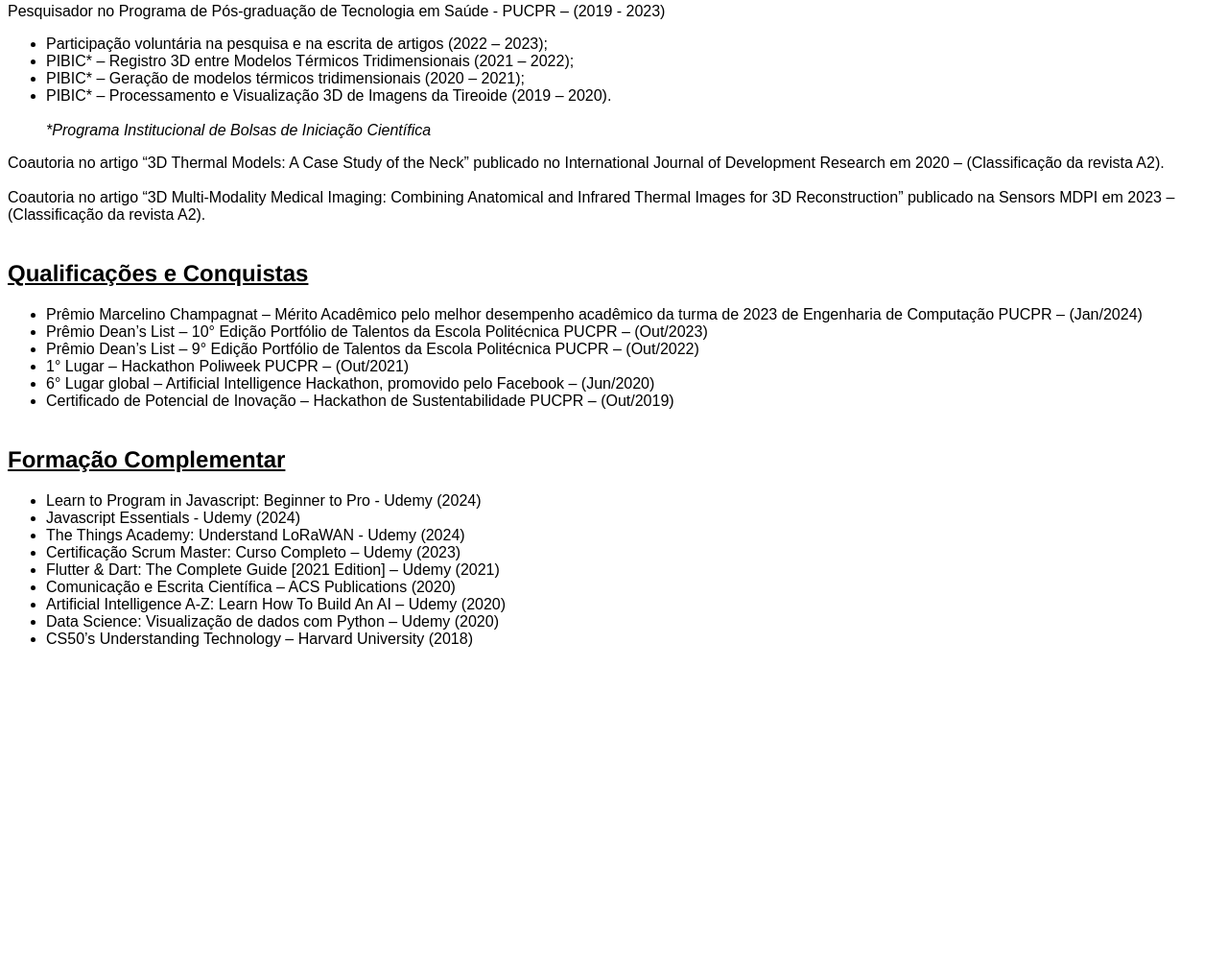
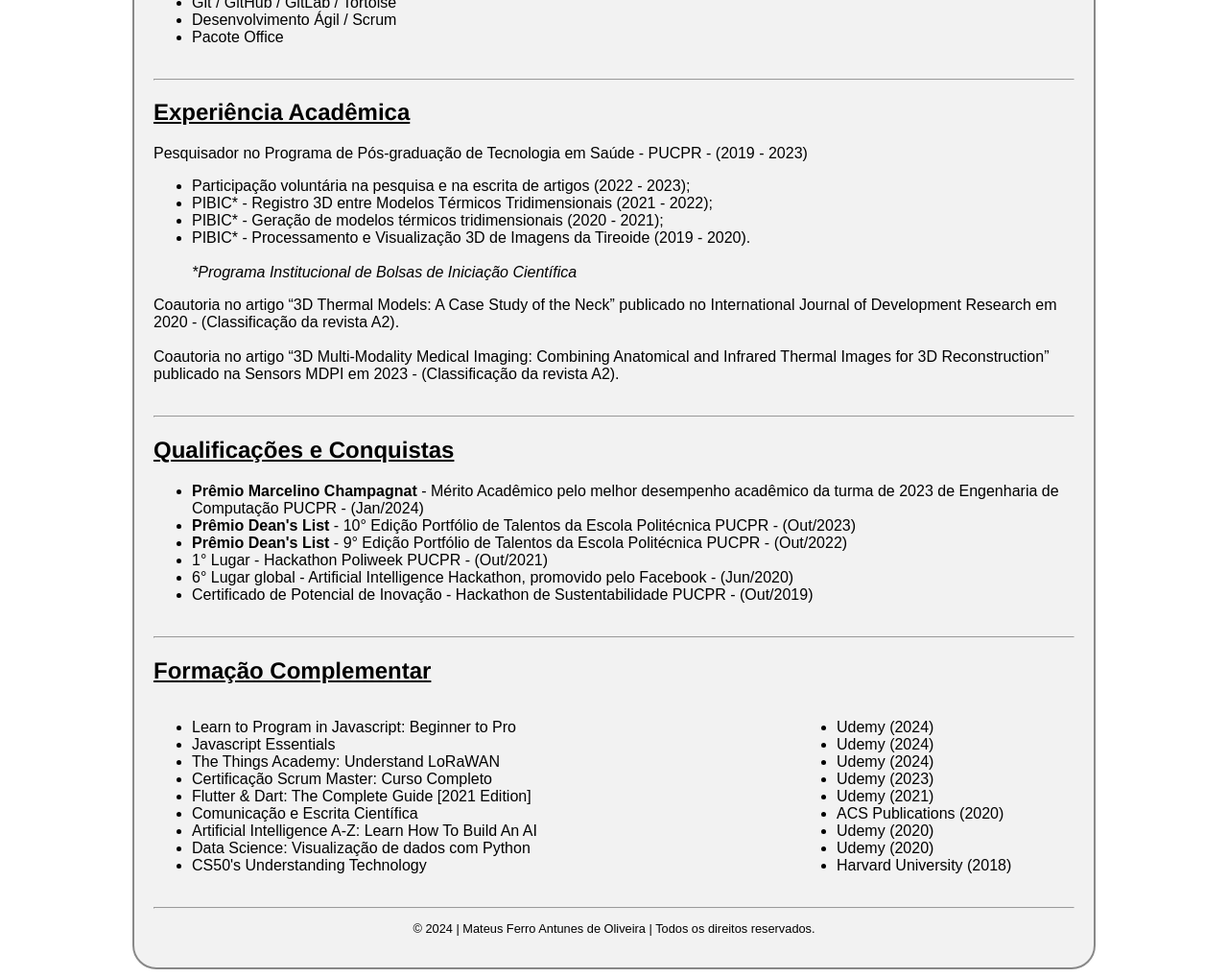
Before and after one commit to MateusFerroAntunesdeOliveira/Portfolio_js, a plain HTML site: page index.html in a window 1280 px wide. Shown: the part 1618-2636 px from the top of the page at 96% size. Before the commit the page ends 2327 px from the top, so only its background shows below. Drawn offline with Linux system fonts and the light colour scheme.

Commit message:
feat: adiciona sombra e footer, altera formação complementar para ter duas colunas,

```diff
--- a/index.html
+++ b/index.html
@@ -11,8 +11,12 @@
 
 <body>
 
+    <div class="container_central">
+
+        <div class="sombra">
             <h1>Mateus Ferro Antunes de Oliveira</h1>
             <p> <img src="assets/profilePicture.jpg" alt="Mateus Ferro" width="150" height="200"> </p>
+        </div>
 
 
         <h2>Contato</h2>
@@ -27,7 +31,7 @@
             </dd>
             <br>
         </dl>
-
+        <hr>
 
         <h2>Formação Acadêmica</h2>
         <dl>
@@ -38,11 +42,12 @@
             </dd>
             <br>
         </dl>
+        <hr>
 
 
         <h2>Experiência Profissional</h2>
         <ul>
-        <li>Scrum Master da <b>Siemens</b> – (Jan/2023 – Fev/2024)</li>
+            <li>Scrum Master da <b>Siemens</b> - (Jan/2023 - Fev/2024)</li>
             <ul>
                 <li>Liderança na implementação de metodologias ágeis;</li>
                 <li>Coordenação e estruturação de atividades de planejamento;</li>
@@ -52,7 +57,7 @@
                     com satisfação constante do cliente e melhora na produtividade da equipe.</li><br>
             </ul>
 
-        <li>Analista de Desenvolvimento de Sistemas da <b>Siemens</b> – (Jul/2022 – Fev/2024)</li>
+            <li>Analista de Desenvolvimento de Sistemas da <b>Siemens</b> - (Jul/2022 - Fev/2024)</li>
             <ul>
                 <li>Criação de um sistema de comunicação a partir de um sistema legado;</li>
                 <li>Atuação em diferentes projetos e concessionárias do ramo energético do Brasil;</li>
@@ -61,7 +66,7 @@
                     clientes, melhora de performance e de usabilidade na migração do sistema legado.</li><br>
             </ul>
 
-        <li>Estagiário em Engenharia de Computação da <b>Siemens</b> – (Jan/2022 – Jul/2022)</li>
+            <li>Estagiário em Engenharia de Computação da <b>Siemens</b> - (Jan/2022 - Jul/2022)</li>
             <ul>
                 <li>Contato e reuniões com clientes;</li>
                 <li>Implementação de soluções voltadas ao ramo energético;</li>
@@ -69,7 +74,7 @@
                 <li><b>Principais resultados:</b> Entrega de sistemas de comunicação cliente e empresa.</li><br>
             </ul>
 
-        <li>Cofundador, Sócio e Desenvolvedor da <b>Opfinds</b> – (Out/2019 – Jun/2022)</li>
+            <li>Cofundador, Sócio e Desenvolvedor da <b>Opfinds</b> - (Out/2019 - Jun/2022)</li>
             <ul>
                 <li>Desenvolvimento de aplicações em Flutter;</li>
                 <li>Cofundador da Startup dentro da PUCPR e do espaço de empreendedorismo e
@@ -78,14 +83,16 @@
                     diversas e em questões mercadológicas no estudo do cliente e do mercado.</li><br>
             </ul>
         </ul>
+        <hr>
 
 
         <h2>Idiomas</h2>
         <ul>
-        <li>Português – Nativo</li>
-        <li>Inglês – Intermediário / pré-avançado</li>
+            <li>Português - Nativo</li>
+            <li>Inglês - Intermediário / pré-avançado</li>
             <br>
         </ul>
+        <hr>
 
 
         <h2>Conhecimento em Software</h2>
@@ -105,54 +112,83 @@
             <li>Pacote Office</li>
             <br>
         </ul>
+        <hr>
 
 
         <h2>Experiência Acadêmica</h2>
         <p>
-        Pesquisador no Programa de Pós-graduação de Tecnologia em Saúde - PUCPR – (2019 - 2023)<br>
+            Pesquisador no Programa de Pós-graduação de Tecnologia em Saúde - PUCPR - (2019 - 2023)<br>
 
         <ul>
-        <li>Participação voluntária na pesquisa e na escrita de artigos (2022 – 2023);</li>
-        <li>PIBIC* – Registro 3D entre Modelos Térmicos Tridimensionais (2021 – 2022);</li>
-        <li>PIBIC* – Geração de modelos térmicos tridimensionais (2020 – 2021);</li>
-        <li>PIBIC* – Processamento e Visualização 3D de Imagens da Tireoide (2019 – 2020).</li><br>
+            <li>Participação voluntária na pesquisa e na escrita de artigos (2022 - 2023);</li>
+            <li>PIBIC* - Registro 3D entre Modelos Térmicos Tridimensionais (2021 - 2022);</li>
+            <li>PIBIC* - Geração de modelos térmicos tridimensionais (2020 - 2021);</li>
+            <li>PIBIC* - Processamento e Visualização 3D de Imagens da Tireoide (2019 - 2020).</li><br>
             <i>*Programa Institucional de Bolsas de Iniciação Científica</i><br>
         </ul>
         Coautoria no artigo “3D Thermal Models: A Case Study of the Neck” publicado no International
-    Journal of Development Research em 2020 – (Classificação da revista A2).<br><br>
+        Journal of Development Research em 2020 - (Classificação da revista A2).<br><br>
         Coautoria no artigo “3D Multi-Modality Medical Imaging: Combining Anatomical and Infrared
-    Thermal Images for 3D Reconstruction” publicado na Sensors MDPI em 2023 – (Classificação
+        Thermal Images for 3D Reconstruction” publicado na Sensors MDPI em 2023 - (Classificação
         da revista A2).<br><br>
         </p>
+        <hr>
 
 
         <h2>Qualificações e Conquistas</h2>
         <ul>
-        <li>Prêmio Marcelino Champagnat – Mérito Acadêmico pelo melhor desempenho acadêmico da turma de 2023 de
-            Engenharia de Computação PUCPR – (Jan/2024)</li>
-        <li>Prêmio Dean’s List – 10° Edição Portfólio de Talentos da Escola Politécnica PUCPR – (Out/2023)</li>
-        <li>Prêmio Dean’s List – 9° Edição Portfólio de Talentos da Escola Politécnica PUCPR – (Out/2022)</li>
-        <li>1° Lugar – Hackathon Poliweek PUCPR – (Out/2021)</li>
-        <li>6° Lugar global – Artificial Intelligence Hackathon, promovido pelo Facebook – (Jun/2020)</li>
-        <li>Certificado de Potencial de Inovação – Hackathon de Sustentabilidade PUCPR – (Out/2019)</li>
+            <li><strong>Prêmio Marcelino Champagnat</strong> - Mérito Acadêmico pelo melhor desempenho acadêmico da
+                turma de 2023 de
+                Engenharia de Computação PUCPR - (Jan/2024)</li>
+            <li><strong>Prêmio Dean's List</strong> - 10° Edição Portfólio de Talentos da Escola Politécnica PUCPR -
+                (Out/2023)</li>
+            <li><strong>Prêmio Dean's List</strong> - 9° Edição Portfólio de Talentos da Escola Politécnica PUCPR -
+                (Out/2022)</li>
+            <li>1° Lugar - Hackathon Poliweek PUCPR - (Out/2021)</li>
+            <li>6° Lugar global - Artificial Intelligence Hackathon, promovido pelo Facebook - (Jun/2020)</li>
+            <li>Certificado de Potencial de Inovação - Hackathon de Sustentabilidade PUCPR - (Out/2019)</li>
             <br>
         </ul>
+        <hr>
 
 
         <h2>Formação Complementar</h2>
+        <div id="formacao_complementar_esquerda">
             <ul>
-        <li>Learn to Program in Javascript: Beginner to Pro - Udemy (2024)</li>
-        <li>Javascript Essentials - Udemy (2024)</li>
-        <li>The Things Academy: Understand LoRaWAN - Udemy (2024)</li>
-        <li>Certificação Scrum Master: Curso Completo – Udemy (2023)</li>
-        <li>Flutter & Dart: The Complete Guide [2021 Edition] – Udemy (2021)</li>
-        <li>Comunicação e Escrita Científica – ACS Publications (2020)</li>
-        <li>Artificial Intelligence A-Z: Learn How To Build An AI – Udemy (2020)</li>
-        <li>Data Science: Visualização de dados com Python – Udemy (2020)</li>
-        <li>CS50’s Understanding Technology – Harvard University (2018)</li>
+                <li>Learn to Program in Javascript: Beginner to Pro</li>
+                <li>Javascript Essentials</li>
+                <li>The Things Academy: Understand LoRaWAN</li>
+                <li>Certificação Scrum Master: Curso Completo</li>
+                <li>Flutter & Dart: The Complete Guide [2021 Edition]</li>
+                <li>Comunicação e Escrita Científica</li>
+                <li>Artificial Intelligence A-Z: Learn How To Build An AI</li>
+                <li>Data Science: Visualização de dados com Python</li>
+                <li>CS50's Understanding Technology</li>
                 <br>
             </ul>
+        </div>
 
+        <div id="formacao_complementar_direita">
+            <ul>
+                <li> Udemy (2024)</li>
+                <li> Udemy (2024)</li>
+                <li> Udemy (2024)</li>
+                <li> Udemy (2023)</li>
+                <li> Udemy (2021)</li>
+                <li> ACS Publications (2020)</li>
+                <li> Udemy (2020)</li>
+                <li> Udemy (2020)</li>
+                <li> Harvard University (2018)</li>
+            </ul>
+        </div>
+
+
+        <footer>
+            <hr>
+            <p>© 2024 | Mateus Ferro Antunes de Oliveira | Todos os direitos reservados.</p>
+        </footer>
+
+    </div>
 
 </body>
 
```
Lines whose indentation alone changed are shown as unchanged.
